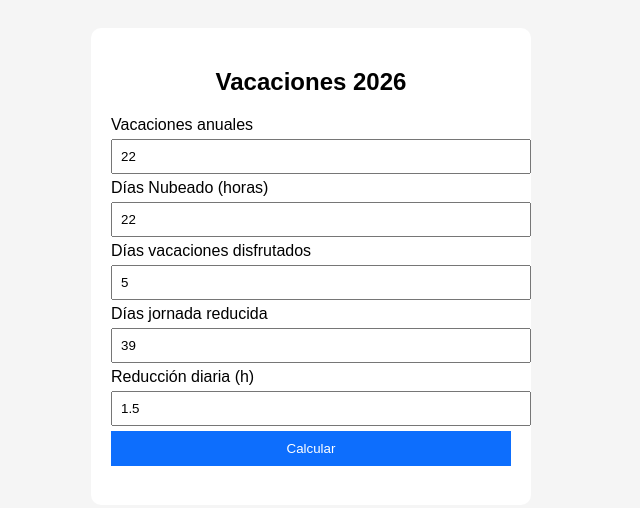
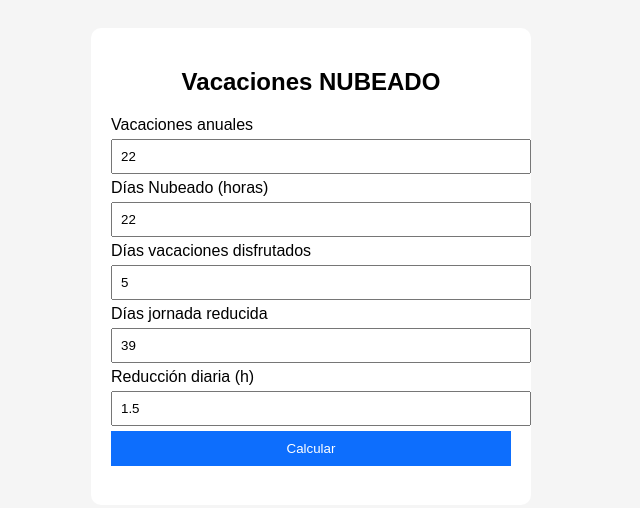
Before and after one commit to soportenubeado/vacaciones-pwa, a plain HTML site: page index.html in a window 1280 px wide. Shown: the whole page, without its empty margins (329-969 px from the left). Drawn offline with Linux system fonts and the light colour scheme.

Commit message:
Update index.html

```diff
--- a/index.html
+++ b/index.html
@@ -22,7 +22,7 @@
 <body>
 
 <div class="card">
-<h2>Vacaciones 2026</h2>
+<h2>Vacaciones NUBEADO</h2>
 
 <label>Vacaciones anuales</label> <input id="base" value="22">
 
```
